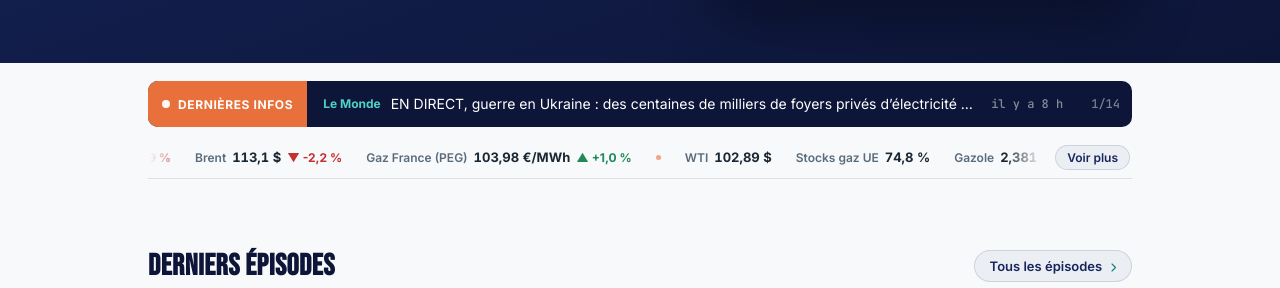
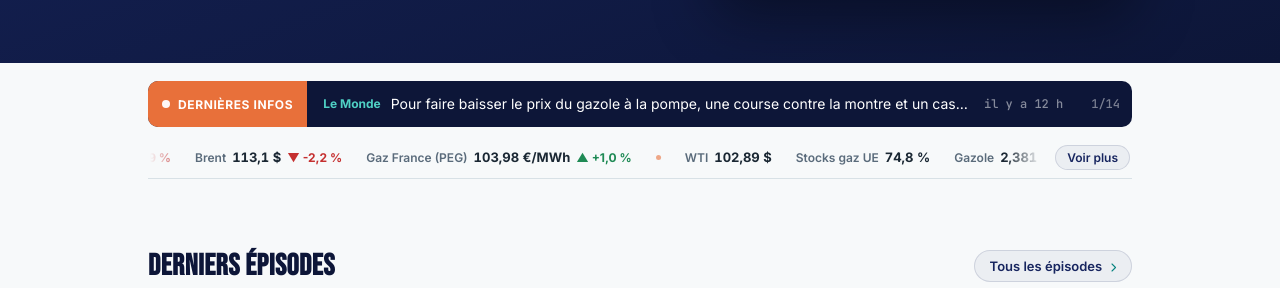
Before and after one commit to InsideEnergyMarkets/Inside-Energy-Markets, a Jekyll site: the page built from index.html, in a window 1280 px wide and 900 px high, scrolled down 417 px. Shown: the part 165-453 px from the top of the window. Built offline with Jekyll 4.4.1, drawn with Linux system fonts in a browser that asks for light colours.

```diff
--- a/_data/incidents.json
+++ b/_data/incidents.json
@@ -1,5 +1,5 @@
 {
- "updated_at": "2026-10-31T12:58:04+00:00",
+ "updated_at": "2026-10-31T18:41:46+00:00",
  "stats": {
   "total_30d": 43,
   "attacks_30d": 36,
--- a/_data/news.json
+++ b/_data/news.json
@@ -1,13 +1,6 @@
 {
- "updated_at": "2026-10-31T12:58:04+00:00",
+ "updated_at": "2026-10-31T18:41:45+00:00",
  "items": [
-  {
-   "title": "EN DIRECT, guerre en Ukraine : des centaines de milliers de foyers privés d’électricité dans les régions de Dnipro et de Kiev à la suite de bombardements russes",
-   "url": "https://www.lemonde.fr/international/live/2026/10/31/en-direct-guerre-en-ukraine-des-centaines-de-milliers-de-foyers-prives-d-electricite-dans-les-regions-de-dnipro-et-de-kiev-apres-des-bombardements-russes_6799896_3210.html",
-   "source": "Le Monde",
-   "lang": "fr",
-   "date": "2026-10-31T10:51:29+00:00"
-  },
   {
    "title": "Pour faire baisser le prix du gazole à la pompe, une course contre la montre et un casse-tête logistique",
    "url": "https://www.lemonde.fr/economie/article/2026/10/31/course-contre-la-montre-et-casse-tete-logistique-pour-faire-baisser-le-prix-du-gazole-a-la-pompe_6803469_3234.html",
@@ -21,6 +14,13 @@
    "source": "Le Monde",
    "lang": "fr",
    "date": "2026-10-31T04:00:48+00:00"
+  },
+  {
+   "title": "Le gouvernement met fin à cinq programmes d’aide à la rénovation énergétique des logements et des bâtiments publics",
+   "url": "https://www.lemonde.fr/societe/article/2026/10/30/le-gouvernement-met-fin-a-cinq-programmes-d-aide-a-la-renovation-energetique-des-logements-et-des-batiments-publics_6803122_3224.html",
+   "source": "Le Monde",
+   "lang": "fr",
+   "date": "2026-10-30T17:08:42+00:00"
   },
   {
    "title": "Energy Transition Investment Council - Call for applications",
--- a/_data/podcast.json
+++ b/_data/podcast.json
@@ -1,5 +1,5 @@
 {
- "updated_at": "2026-10-31T12:58:05+00:00",
+ "updated_at": "2026-10-31T18:41:46+00:00",
  "episodes": {
   "10": {
    "audio": "https://anchor.fm/s/10edf0868/podcast/play/126486789/https%3A%2F%2Fd3ctxlq1ktw2nl.cloudfront.net%2Fstaging%2F2026-8-29%2F489715b9-9275-387d-cec8-06e4f3de2244.mp3",
```
